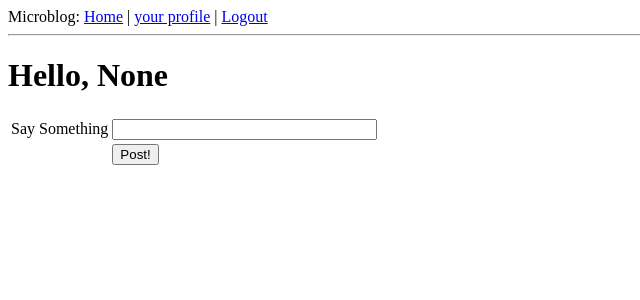
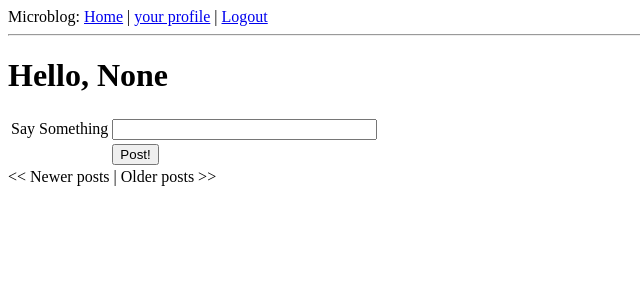
Before and after one commit to razorboy73/learningflask, a Flask app: page / in a window 1280 px wide. Shown: the top 300 px of the page, without its empty margins (0-640 px from the left). Run offline with Flask 2, Linux system fonts and the light colour scheme; a user stored in the database is signed in; data comes from the database, SQL or seed files in the repository; data that the repository does not hold is empty; parts of the project's set-up code (start-up, migrations or seed data) failed here and were passed over.

Commit message:
Added pagination

```diff
--- a/app/templates/index.html
+++ b/app/templates/index.html
@@ -23,8 +23,10 @@
 
 </form>
 
-{% for post in posts %}
-    <p><b>{{post.body}}</b> by {{ post.author.nickname}}</p>
+{% for post in posts.items %}
+    {% include 'post.html' %}
+{% endfor %}
 
-{% endfor %}
+{% if posts.has_prev %}<a href="{{ url_for('index', page=posts.prev_num) }}">&lt;&lt; Newer posts</a>{% else %}&lt;&lt; Newer posts{% endif %} |
+{% if posts.has_next %}<a href="{{ url_for('index', page=posts.next_num) }}">Older posts &gt;&gt;</a>{% else %}Older posts &gt;&gt;{% endif %}
 {% endblock %}
--- a/app/templates/user.html
+++ b/app/templates/user.html
@@ -20,7 +20,11 @@
 
 </table>
 <hr>
-{% for post in posts %}
+{% for post in posts.items %}
     {%  include "post.html" %}
 {%  endfor %}
+{% if posts.has_prev %}<a href="{{ url_for('user', nickname=user.nickname, page=posts.prev_num) }}">&lt;&lt; Newer posts</a>{% else %}&lt;&lt; Newer posts{% endif %} |
+{% if posts.has_next %}<a href="{{ url_for('user', nickname=user.nickname, page=posts.next_num) }}">Older posts &gt;&gt;</a>{% else %}Older posts &gt;&gt;{% endif %}
+
+
 {% endblock %}
--- a/app/views.py
+++ b/app/views.py
@@ -4,14 +4,16 @@
 from flask import render_template, flash, redirect, session, url_for, request, g
 from flask.ext.login import login_user, logout_user, current_user, login_required
 from app import app, db, lm, oid
+from config import POSTS_PER_PAGE
 
-from .forms import LoginForm, EditForm, PostForm
-from .models import User, Post
+from forms import LoginForm, EditForm, PostForm
+from models import User, Post
 
 @app.route("/", methods=["GET","POST"])
 @app.route("/index", methods=["GET","POST"])
+@app.route("/index/<int:page>", methods=["GET", "POST"])
 @login_required
-def index():
+def index(page = 1):
     form = PostForm()
     if form.validate_on_submit():
         post = Post(body = form.post.data, timestamp=datetime.utcnow(), author = g.user)
@@ -20,7 +22,8 @@
         flash("Post is live")
         return redirect(url_for('index'))
     #posts = Post.query.all()
-    posts = g.user.followed_posts().all()
+    #posts = g.user.followed_posts().all()
+    posts = g.user.followed_posts().paginate(page,POSTS_PER_PAGE,False)
     return render_template("index.html",
                         title = "Home",
                         form=form,
@@ -85,17 +88,18 @@
     return redirect(url_for('index'))
 
 
-@app.route('/user/<nickname>')
+@app.route("/user/<nickname>")
+@app.route("/user/<nickname>/<int:page>")
 @login_required
-def user(nickname):
+def user(nickname, page=1):
     user = User.query.filter_by(nickname=nickname).first()
-    if user == None:
-        flash("User %s not found" % nickname)
-    posts = Post.query.filter_by(user_id =user.id).all()
-    return render_template("user.html",
-                           user =user,
-                           posts = posts)
-
+    if user is None:
+        flash('User %s not found.' % nickname)
+        return redirect(url_for('index'))
+    posts = user.posts.paginate(page, POSTS_PER_PAGE, False)
+    return render_template('user.html',
+                           user=user,
+                           posts=posts)
 
 @app.route("/edit", methods=["GET","POST"])
 @login_required
--- a/config.py
+++ b/config.py
@@ -24,3 +24,6 @@
 
 # administrator list
 ADMINS = ['josh@rallyyourgoals.com']
+
+#pagination
+POSTS_PER_PAGE = 3
```
Also changed, not shown: 3 other files.
